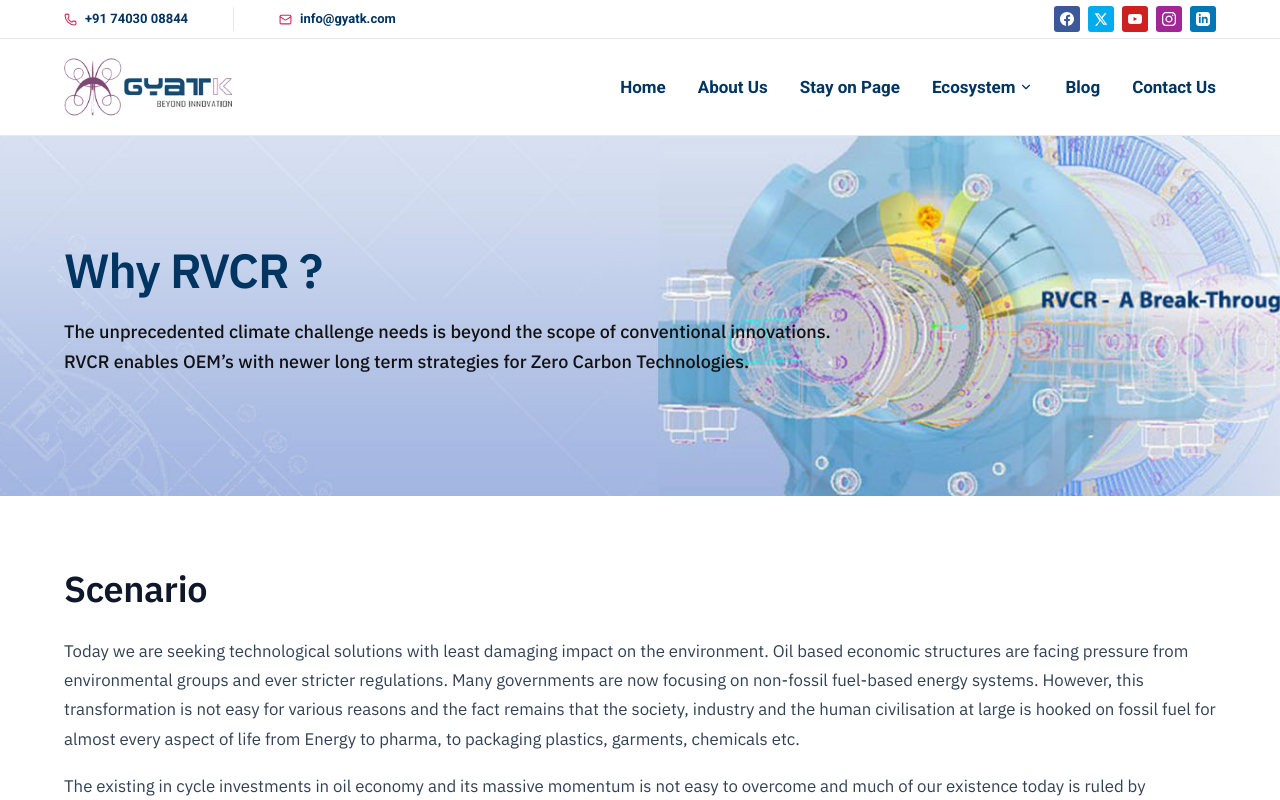
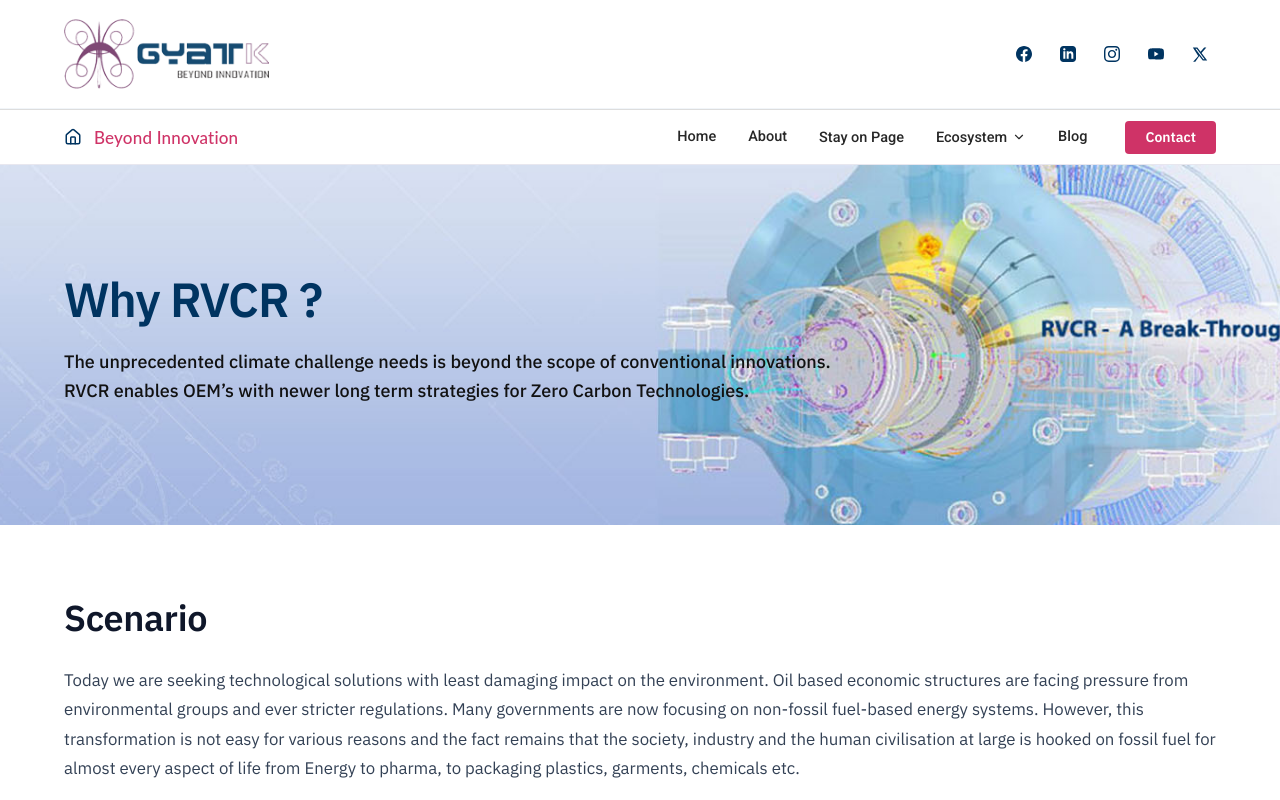
Before and after one commit to simranjeet4/Gyatk-Latest, a React (Vite) app in the folder client/: page /why-rvcr in a window 1280 px wide. Shown: the top 800 px of the page. Built offline with nearby package versions, Linux system fonts and the light colour scheme.

Commit message:
Update GYATK header structure and styling to match KGYAT 2-row layout

```diff
--- a/client/src/components/common/Header.css
+++ b/client/src/components/common/Header.css
@@ -1,157 +1,289 @@
 /* ==========================================================================
-   GYATK MAIN HEADER (1:1 ORIGINAL MATCH TO media_1788610321098.png)
+   GYATK HEADER (KGYAT EXACT STRUCTURE & STYLING)
    ========================================================================== */
 
-.gyatk-header-wrapper {
-  position: sticky;
-  top: 0;
-  left: 0;
+.gyatk-kgyat-header {
+  position: relative;
   width: 100%;
   z-index: 999;
   background-color: #ffffff;
 }
 
-.gyatk-nav-container {
+/* --------------------------------------------------------------------------
+   Row 1: Header Top (Logo on Left, Social Icons on Right)
+   -------------------------------------------------------------------------- */
+.gyatk-header-top-row {
   background-color: #ffffff;
-  padding: 15px 0;
-  border-bottom: 1px solid #E8E7EF;
-  transition: padding 0.3s ease, box-shadow 0.3s ease;
+  padding: 14px 0;
+  border-bottom: 1px solid #f1f5f9;
 }
 
-.gyatk-nav-sticky {
-  box-shadow: 0 4px 20px rgba(0, 0, 0, 0.08);
-  padding: 10px 0;
-}
-
-.gyatk-nav-inner {
+.gyatk-header-top-inner {
   display: flex;
   align-items: center;
   justify-content: space-between;
 }
 
-/* Logo */
-.gyatk-logo-wrap {
+.gyatk-brand-logo-link {
   display: flex;
   align-items: center;
+  text-decoration: none;
 }
 
-.gyatk-header-logo {
-  max-width: 168px;
+.gyatk-brand-logo-img {
+  max-width: 205px;
   height: auto;
   object-fit: contain;
   display: block;
 }
 
-/* Desktop Navigation */
+.gyatk-header-socials {
+  display: flex;
+  align-items: center;
+  gap: 12px;
+}
+
+.gyatk-social-icon-btn {
+  display: inline-flex;
+  align-items: center;
+  justify-content: center;
+  width: 32px;
+  height: 32px;
+  border-radius: 50%;
+  color: #003461;
+  background-color: transparent;
+  transition: all 0.25s ease;
+  text-decoration: none;
+}
+
+.gyatk-social-icon-btn:hover {
+  color: #CF3367;
+  background-color: rgba(207, 51, 103, 0.08);
+  transform: translateY(-2px);
+}
+
+/* --------------------------------------------------------------------------
+   Row 2: Navbar (Home Icon + Tagline Left, Nav Links + Contact Right)
+   -------------------------------------------------------------------------- */
+.gyatk-navbar-row {
+  background-color: #ffffff;
+  border-top: 1px solid #DDDDDD;
+  border-bottom: 1px solid #E8E7EF;
+  transition: all 0.25s ease;
+}
+
+.gyatk-navbar-sticky {
+  position: sticky;
+  top: 0;
+  left: 0;
+  width: 100%;
+  z-index: 1000;
+  box-shadow: 0 4px 20px rgba(0, 0, 0, 0.08);
+  border-top-color: transparent;
+}
+
+.gyatk-navbar-inner {
+  display: flex;
+  align-items: center;
+  justify-content: space-between;
+  min-height: 54px;
+}
+
+/* Left: Home Icon + Subtitle */
+.gyatk-navbar-left {
+  display: flex;
+  align-items: center;
+  gap: 12px;
+}
+
+.gyatk-nav-home-icon {
+  display: inline-flex;
+  align-items: center;
+  justify-content: center;
+  color: #003461;
+  text-decoration: none;
+  transition: color 0.2s ease, transform 0.2s ease;
+}
+
+.gyatk-nav-home-icon:hover {
+  color: #CF3367;
+  transform: scale(1.1);
+}
+
+.gyatk-navbar-tagline {
+  font-family: 'Lato', 'Roboto', sans-serif;
+  font-size: 17px;
+  font-weight: 500;
+  color: #CF3367 !important;
+  letter-spacing: 0.2px;
+  line-height: 1;
+}
+
+/* Right: Desktop Navigation */
 .gyatk-desktop-nav {
   display: flex;
   align-items: center;
 }
 
-.gyatk-menu-list {
+.gyatk-nav-menu {
   display: flex;
   align-items: center;
-  gap: 32px;
+  list-style: none;
   margin: 0;
   padding: 0;
+  gap: 4px;
+}
+
+.gyatk-nav-item {
+  position: relative;
   list-style: none;
 }
 
-.gyatk-menu-item {
-  position: relative;
-  display: flex;
-  align-items: center;
-  justify-content: center;
-}
-
-.gyatk-menu-link {
-  font-family: 'Roboto', sans-serif;
-  font-size: 17px;
-  font-weight: 600;
-  color: #003461;
-  padding: 8px 0;
+.gyatk-nav-link {
   display: inline-flex;
   align-items: center;
+  padding: 10px 14px;
+  font-family: 'Roboto', sans-serif;
+  font-size: 14.5px;
+  font-weight: 500;
+  color: #272727;
+  text-decoration: none;
+  transition: color 0.2s ease;
   background: none;
   border: none;
   cursor: pointer;
-  transition: color 0.2s ease;
-  text-decoration: none;
+  white-space: nowrap;
 }
 
-.gyatk-menu-link:hover {
-  color: #96337B;
+.gyatk-nav-link:hover,
+.gyatk-nav-link.active,
+.gyatk-nav-item.active-item > .gyatk-nav-link {
+  color: #CF3367;
 }
 
-/* Active Page Indicator Dot (Matching media_1788610321098.png) */
-.gyatk-menu-item.active-item::after {
-  content: "";
-  position: absolute;
-  bottom: -4px;
-  left: 50%;
-  transform: translateX(-50%);
-  width: 6px;
-  height: 6px;
-  border-radius: 50%;
-  background-color: #96337B;
+/* Dropdown Toggle Caret */
+.dropdown-toggle-btn {
+  display: inline-flex;
+  align-items: center;
+  gap: 5px;
 }
 
-/* Dropdown Submenu */
-.gyatk-submenu {
+.dropdown-caret-icon {
+  transition: transform 0.2s ease;
+  color: inherit;
+}
+
+.dropdown-toggle-btn.open .dropdown-caret-icon {
+  transform: rotate(180deg);
+}
+
+/* Dropdown Menus (Exact KGYAT Menu Style) */
+.gyatk-dropdown-menu {
   position: absolute;
   top: 100%;
   left: 0;
-  width: 235px;
+  width: 220px;
   background-color: #ffffff;
-  padding: 23px 0 30px 20px;
-  box-shadow: 0 10px 30px rgba(0, 0, 0, 0.12);
-  border-radius: 4px;
+  border-radius: 6px;
+  box-shadow: 0 10px 25px rgba(0, 0, 0, 0.15);
+  padding: 8px 0;
+  margin: 0;
+  list-style: none;
   opacity: 0;
   visibility: hidden;
-  transform: translateY(12px);
-  transition: all 0.25s ease;
-  z-index: 1000;
-  display: flex;
-  flex-direction: column;
-  gap: 10px;
-  list-style: none;
-  margin: 0;
+  transform: translateY(10px);
+  transition: all 0.2s ease-in-out;
+  z-index: 1001;
+  border: 1px solid #f1f5f9;
 }
 
-.gyatk-submenu.show {
+.gyatk-dropdown-menu.show {
   opacity: 1;
   visibility: visible;
   transform: translateY(0);
 }
 
-.gyatk-submenu-item {
+.gyatk-dropdown-item {
   list-style: none;
+  margin: 0;
 }
 
-.gyatk-submenu-link {
-  display: block;
+.gyatk-dropdown-link {
+  display: flex !important;
+  align-items: center;
+  justify-content: space-between;
+  padding: 8px 16px !important;
+  color: #272727 !important;
   font-family: 'Roboto', sans-serif;
-  font-size: 15px;
-  font-weight: 500;
-  color: #003461;
-  padding: 4px 0;
+  font-size: 14px !important;
+  font-weight: 500 !important;
+  text-decoration: none;
   transition: all 0.2s ease;
-  text-decoration: none;
+  background-color: transparent;
 }
 
-.gyatk-submenu-link:hover {
-  color: #96337B;
-  padding-left: 6px;
+.gyatk-dropdown-link:hover {
+  background-color: #f7f7f9 !important;
+  color: #CF3367 !important;
+  padding-left: 20px !important;
 }
 
-/* Mobile Toggle & Drawer */
+.gyatk-dropdown-link .ext-icon {
+  color: #94a3b8;
+  transition: color 0.2s ease;
+}
+
+.gyatk-dropdown-link:hover .ext-icon {
+  color: #CF3367;
+}
+
+.ecosystem-menu {
+  width: 230px;
+}
+
+/* Contact Button (KGYAT Signature Button) */
+.contact-item {
+  margin-left: 10px !important;
+  display: flex !important;
+  align-items: center !important;
+}
+
+.kgyat-header-contact-btn {
+  background-color: #CF3367 !important;
+  color: #ffffff !important;
+  padding: 8px 20px !important;
+  border-radius: 4px !important;
+  font-weight: 600 !important;
+  font-size: 14px !important;
+  margin-left: 10px !important;
+  transition: all 0.25s ease-in-out !important;
+  text-decoration: none !important;
+  display: inline-block !important;
+  line-height: 1.2 !important;
+  border: none;
+  cursor: pointer;
+  white-space: nowrap;
+}
+
+.kgyat-header-contact-btn:hover {
+  background-color: #A82450 !important;
+  color: #ffffff !important;
+  box-shadow: 0 4px 14px rgba(207, 51, 103, 0.35) !important;
+  transform: translateY(-1px) !important;
+}
+
+/* --------------------------------------------------------------------------
+   Mobile Navigation & Drawer
+   -------------------------------------------------------------------------- */
 .gyatk-mobile-toggle {
   display: none;
   color: #003461;
-  padding: 4px;
+  padding: 6px;
   background: none;
   border: none;
   cursor: pointer;
+  align-items: center;
+  justify-content: center;
 }
 
 .gyatk-mobile-drawer {
@@ -162,120 +294,122 @@
   .gyatk-desktop-nav {
     display: none;
   }
+
   .gyatk-mobile-toggle {
-    display: block;
+    display: inline-flex;
   }
 
+  .gyatk-navbar-tagline {
+    font-size: 15px;
+  }
+
+  /* Mobile Slide-Out Drawer */
   .gyatk-mobile-drawer {
-    display: block;
+    display: flex;
+    flex-direction: column;
     position: fixed;
     top: 0;
     right: -100%;
-    width: 280px;
+    width: 300px;
     height: 100vh;
-    background: #ffffff;
+    background-color: #ffffff;
     box-shadow: -5px 0 25px rgba(0, 0, 0, 0.15);
-    transition: right 0.3s ease;
-    z-index: 1000;
+    z-index: 10000;
+    transition: right 0.3s cubic-bezier(0.16, 1, 0.3, 1);
     overflow-y: auto;
-    padding: 2rem 1.5rem;
   }
 
   .gyatk-mobile-drawer.open {
     right: 0;
   }
 
-  .gyatk-mobile-list {
+  .gyatk-mobile-drawer-header {
     display: flex;
-    flex-direction: column;
-    gap: 1rem;
+    justify-content: space-between;
+    align-items: center;
+    padding: 20px 24px;
+    border-bottom: 1px solid #f1f5f9;
+  }
+
+  .gyatk-mobile-logo {
+    max-width: 140px;
+    height: auto;
+  }
+
+  .gyatk-mobile-close {
+    background: none;
+    border: none;
+    color: #003461;
+    cursor: pointer;
+    padding: 4px;
+    display: flex;
+    align-items: center;
+    justify-content: center;
+  }
+
+  .gyatk-mobile-drawer-body {
+    padding: 24px;
+  }
+
+  .gyatk-mobile-menu {
     list-style: none;
     padding: 0;
     margin: 0;
+    display: flex;
+    flex-direction: column;
+    gap: 16px;
   }
 
   .gyatk-mobile-link {
+    font-family: 'Roboto', sans-serif;
     font-size: 16px;
-    font-weight: 700;
+    font-weight: 500;
     color: #003461;
     text-decoration: none;
+    display: block;
+    transition: color 0.2s ease;
+  }
+
+  .gyatk-mobile-link:hover {
+    color: #CF3367;
+  }
+
+  .gyatk-mobile-group {
+    border-top: 1px solid #f1f5f9;
+    padding-top: 12px;
   }
 
   .gyatk-mobile-group-title {
-    font-size: 15px;
+    font-family: 'Roboto', sans-serif;
+    font-size: 12px;
     font-weight: 700;
-    color: #96337B;
+    text-transform: uppercase;
+    letter-spacing: 1px;
+    color: #94a3b8;
     display: block;
-    margin-bottom: 0.5rem;
+    margin-bottom: 8px;
   }
 
   .gyatk-mobile-sublist {
-    padding-left: 1rem;
+    list-style: none;
+    padding-left: 12px;
+    margin: 0;
     display: flex;
     flex-direction: column;
-    gap: 0.5rem;
-    list-style: none;
-    margin: 0;
+    gap: 10px;
   }
 
   .gyatk-mobile-sublink {
+    font-family: 'Roboto', sans-serif;
     font-size: 14px;
-    color: #555555;
+    color: #334155;
     text-decoration: none;
-  }
-}
-
-
-/* Ecosystem Submenu & Dropdown Enhancements */
-.dropdown-btn.with-caret {
-  display: inline-flex;
-  align-items: center;
-  gap: 4px;
-}
-
-.dropdown-caret-icon {
-  transition: transform 0.2s ease;
-  color: #003461;
-}
-
-.dropdown-btn.with-caret:hover .dropdown-caret-icon,
-.dropdown-btn.with-caret.open .dropdown-caret-icon {
-  color: #96337B;
-}
-
-.dropdown-btn.with-caret.open .dropdown-caret-icon {
-  transform: rotate(180deg);
-}
-
-.ecosystem-submenu {
-  min-width: 230px;
-  width: auto;
-  padding: 16px 14px 18px 14px;
-  gap: 6px;
-}
-
-.ecosystem-sublink {
-  display: flex !important;
-  align-items: center;
-  justify-content: space-between;
-  padding: 8px 12px !important;
-  border-radius: 6px;
-  transition: background-color 0.2s ease, color 0.2s ease, padding-left 0.2s ease;
-}
-
-.ecosystem-sublink:hover {
-  background-color: #f8fafc;
-  color: #96337B;
-  padding-left: 14px !important;
-}
-
-.ecosystem-sublink .ext-icon {
-  color: #94a3b8;
+    display: block;
     transition: color 0.2s ease;
   }
 
-.ecosystem-sublink:hover .ext-icon {
-  color: #96337B;
+  .gyatk-mobile-sublink:hover {
+    color: #CF3367;
   }
 
   .ext-mobile-sublink {
@@ -283,3 +417,26 @@
     align-items: center;
     justify-content: space-between;
   }
+
+  .gyatk-mobile-contact-wrap {
+    margin-top: 12px;
+    padding-top: 12px;
+    border-top: 1px solid #f1f5f9;
+  }
+
+  .mobile-contact-btn {
+    width: 100%;
+    text-align: center;
+    margin-left: 0 !important;
+    padding: 10px 20px !important;
+  }
+}
+
+@media (max-width: 600px) {
+  .gyatk-brand-logo-img {
+    max-width: 160px;
+  }
+  .gyatk-navbar-tagline {
+    font-size: 14px;
+  }
+}
--- a/client/src/components/common/Header.jsx
+++ b/client/src/components/common/Header.jsx
@@ -1,7 +1,7 @@
 import React, { useState, useEffect } from 'react';
 import { Link, useLocation } from 'react-router-dom';
-import { Menu, X, ChevronDown, ExternalLink } from 'lucide-react';
-import TopBar from './TopBar';
+import { Menu, X, ChevronDown, ExternalLink, Home } from 'lucide-react';
+import { FacebookIcon, TwitterIcon, YoutubeIcon, InstagramIcon, LinkedinIcon } from './Icons';
 import './Header.css';
 
 export default function Header() {
@@ -43,55 +43,110 @@ export default function Header() {
     { label: "Patents", href: "/patents", isExternal: false }
   ];
 
+  const socialLinks = [
+    {
+      name: "Facebook",
+      href: "https://www.facebook.com/gyatk.technologies",
+      icon: <FacebookIcon size={16} />
+    },
+    {
+      name: "LinkedIn",
+      href: "https://uk.linkedin.com/company/gyatk",
+      icon: <LinkedinIcon size={16} />
+    },
+    {
+      name: "Instagram",
+      href: "https://www.instagram.com/gyatk.technologies/",
+      icon: <InstagramIcon size={16} />
+    },
+    {
+      name: "YouTube",
+      href: "https://www.youtube.com/@gyatk4479",
+      icon: <YoutubeIcon size={16} />
+    },
+    {
+      name: "Twitter",
+      href: "https://twitter.com/gyatktech",
+      icon: <TwitterIcon size={16} />
+    }
+  ];
+
   return (
-    <header className="gyatk-header-wrapper">
-      <TopBar />
-
-      <div className={`gyatk-nav-container ${isScrolled ? 'gyatk-nav-sticky' : ''}`}>
-        <div className="container gyatk-nav-inner">
-          {/* Logo */}
-          <Link to="/" className="gyatk-logo-wrap">
+    <header className="gyatk-kgyat-header">
+      {/* Row 1: Top Bar with Logo (Left) and Social Icons (Right) - Same as KGYAT */}
+      <div className="gyatk-header-top-row">
+        <div className="container gyatk-header-top-inner">
+          <Link to="/" className="gyatk-brand-logo-link" aria-label="GYATK Home">
             <img
               src="/images/logoA.png"
               alt="GYATK"
-              className="gyatk-header-logo"
+              className="gyatk-brand-logo-img"
             />
           </Link>
 
-          {/* Desktop Navigation */}
+          <div className="gyatk-header-socials">
+            {socialLinks.map((item) => (
+              <a
+                key={item.name}
+                href={item.href}
+                target="_blank"
+                rel="noopener noreferrer"
+                className="gyatk-social-icon-btn"
+                aria-label={item.name}
+              >
+                {item.icon}
+              </a>
+            ))}
+          </div>
+        </div>
+      </div>
+
+      {/* Row 2: Sticky Navigation Bar with Home Icon + Tagline (Left) and Menu (Right) */}
+      <div className={`gyatk-navbar-row ${isScrolled ? 'gyatk-navbar-sticky' : ''}`}>
+        <div className="container gyatk-navbar-inner">
+          {/* Left: Home Icon + Subtitle */}
+          <div className="gyatk-navbar-left">
+            <Link to="/" className="gyatk-nav-home-icon" aria-label="Home">
+              <Home size={18} />
+            </Link>
+            <span className="gyatk-navbar-tagline">Beyond Innovation</span>
+          </div>
+
+          {/* Right: Desktop Menu */}
           <nav className="gyatk-desktop-nav">
-            <ul className="gyatk-menu-list">
-              <li className={`gyatk-menu-item ${location.pathname === '/' ? 'active-item' : ''}`}>
-                <Link to="/" className={`gyatk-menu-link ${location.pathname === '/' ? 'active' : ''}`}>
+            <ul className="gyatk-nav-menu">
+              <li className={`gyatk-nav-item ${location.pathname === '/' ? 'active-item' : ''}`}>
+                <Link to="/" className={`gyatk-nav-link ${location.pathname === '/' ? 'active' : ''}`}>
                   Home
                 </Link>
               </li>
 
-              <li className={`gyatk-menu-item ${location.pathname.includes('zero-emission') ? 'active-item' : ''}`}>
-                <Link to="/zero-emission-technology" className={`gyatk-menu-link ${location.pathname.includes('zero-emission') ? 'active' : ''}`}>
-                  About Us
+              <li className={`gyatk-nav-item ${location.pathname.includes('zero-emission') ? 'active-item' : ''}`}>
+                <Link to="/zero-emission-technology" className={`gyatk-nav-link ${location.pathname.includes('zero-emission') ? 'active' : ''}`}>
+                  About
                 </Link>
               </li>
 
               {/* Stay on Page Dropdown */}
               <li
-                className="gyatk-menu-item has-dropdown"
+                className="gyatk-nav-item has-dropdown"
                 onMouseEnter={() => setStayDropdownOpen(true)}
                 onMouseLeave={() => setStayDropdownOpen(false)}
               >
                 <button
-                  className="gyatk-menu-link dropdown-btn"
+                  type="button"
+                  className="gyatk-nav-link dropdown-toggle-btn"
                   onClick={() => setStayDropdownOpen(!stayDropdownOpen)}
                 >
-                  Stay on Page
+                  <span>Stay on Page</span>
                 </button>
 
-                <ul className={`gyatk-submenu ${stayDropdownOpen ? 'show' : ''}`}>
+                <ul className={`gyatk-dropdown-menu ${stayDropdownOpen ? 'show' : ''}`}>
                   {stayOnPageLinks.map((item) => (
-                    <li key={item.label} className="gyatk-submenu-item">
+                    <li key={item.label} className="gyatk-dropdown-item">
                       <a
                         href={item.href}
-                        className="gyatk-submenu-link"
+                        className="gyatk-dropdown-link"
                         onClick={() => setStayDropdownOpen(false)}
                       >
                         {item.label}
@@ -101,29 +156,30 @@ export default function Header() {
                 </ul>
               </li>
 
-              {/* Ecosystem Dropdown Tab */}
+              {/* Ecosystem Dropdown Tab with Caret */}
               <li
-                className={`gyatk-menu-item has-dropdown ${location.pathname === '/patents' ? 'active-item' : ''}`}
+                className={`gyatk-nav-item has-dropdown ${location.pathname === '/patents' ? 'active-item' : ''}`}
                 onMouseEnter={() => setEcosystemDropdownOpen(true)}
                 onMouseLeave={() => setEcosystemDropdownOpen(false)}
               >
                 <button
-                  className={`gyatk-menu-link dropdown-btn with-caret ${ecosystemDropdownOpen ? 'open' : ''}`}
+                  type="button"
+                  className={`gyatk-nav-link dropdown-toggle-btn with-caret ${ecosystemDropdownOpen ? 'open' : ''}`}
                   onClick={() => setEcosystemDropdownOpen(!ecosystemDropdownOpen)}
                 >
                   <span>Ecosystem</span>
                   <ChevronDown size={14} className="dropdown-caret-icon" />
                 </button>
 
-                <ul className={`gyatk-submenu ecosystem-submenu ${ecosystemDropdownOpen ? 'show' : ''}`}>
+                <ul className={`gyatk-dropdown-menu ecosystem-menu ${ecosystemDropdownOpen ? 'show' : ''}`}>
                   {ecosystemLinks.map((item) => (
-                    <li key={item.label} className="gyatk-submenu-item">
+                    <li key={item.label} className="gyatk-dropdown-item">
                       {item.isExternal ? (
                         <a
                           href={item.href}
                           target="_blank"
                           rel="noopener noreferrer"
-                          className="gyatk-submenu-link ecosystem-sublink"
+                          className="gyatk-dropdown-link ecosystem-sublink"
                           onClick={() => setEcosystemDropdownOpen(false)}
                         >
                           <span>{item.label}</span>
@@ -132,7 +188,7 @@ export default function Header() {
                       ) : (
                         <Link
                           to={item.href}
-                          className="gyatk-submenu-link ecosystem-sublink"
+                          className="gyatk-dropdown-link ecosystem-sublink"
                           onClick={() => setEcosystemDropdownOpen(false)}
                         >
                           <span>{item.label}</span>
@@ -144,15 +200,16 @@ export default function Header() {
                 </ul>
               </li>
 
-              <li className={`gyatk-menu-item ${location.pathname.startsWith('/blog') ? 'active-item' : ''}`}>
-                <Link to="/blog" className={`gyatk-menu-link ${location.pathname.startsWith('/blog') ? 'active' : ''}`}>
+              <li className={`gyatk-nav-item ${location.pathname.startsWith('/blog') ? 'active-item' : ''}`}>
+                <Link to="/blog" className={`gyatk-nav-link ${location.pathname.startsWith('/blog') ? 'active' : ''}`}>
                   Blog
                 </Link>
               </li>
 
-              <li className={`gyatk-menu-item ${location.pathname === '/contact-us' ? 'active-item' : ''}`}>
-                <Link to="/contact-us" className={`gyatk-menu-link ${location.pathname === '/contact-us' ? 'active' : ''}`}>
-                  Contact Us
+              {/* Contact Button (KGYAT signature pill button) */}
+              <li className="gyatk-nav-item contact-item">
+                <Link to="/contact-us" className="kgyat-header-contact-btn">
+                  Contact
                 </Link>
               </li>
             </ul>
@@ -160,6 +217,7 @@ export default function Header() {
 
           {/* Mobile Hamburger Toggle */}
           <button
+            type="button"
             className="gyatk-mobile-toggle"
             onClick={() => setMobileMenuOpen(!mobileMenuOpen)}
             aria-label="Toggle navigation menu"
@@ -171,14 +229,29 @@ export default function Header() {
 
       {/* Mobile Drawer */}
       <div className={`gyatk-mobile-drawer ${mobileMenuOpen ? 'open' : ''}`}>
-        <div className="gyatk-mobile-drawer-inner">
-          <ul className="gyatk-mobile-list">
+        <div className="gyatk-mobile-drawer-header">
+          <Link to="/" onClick={() => setMobileMenuOpen(false)}>
+            <img src="/images/logoA.png" alt="GYATK" className="gyatk-mobile-logo" />
+          </Link>
+          <button
+            type="button"
+            className="gyatk-mobile-close"
+            onClick={() => setMobileMenuOpen(false)}
+            aria-label="Close menu"
+          >
+            <X size={24} />
+          </button>
+        </div>
+
+        <div className="gyatk-mobile-drawer-body">
+          <ul className="gyatk-mobile-menu">
             <li>
               <Link to="/" className="gyatk-mobile-link" onClick={() => setMobileMenuOpen(false)}>Home</Link>
             </li>
             <li>
-              <Link to="/zero-emission-technology" className="gyatk-mobile-link" onClick={() => setMobileMenuOpen(false)}>About Us</Link>
+              <Link to="/zero-emission-technology" className="gyatk-mobile-link" onClick={() => setMobileMenuOpen(false)}>About</Link>
             </li>
+
             <li className="gyatk-mobile-group">
               <span className="gyatk-mobile-group-title">Stay on Page</span>
               <ul className="gyatk-mobile-sublist">
@@ -191,6 +264,7 @@ export default function Header() {
                 ))}
               </ul>
             </li>
+
             <li className="gyatk-mobile-group">
               <span className="gyatk-mobile-group-title">Ecosystem</span>
               <ul className="gyatk-mobile-sublist">
@@ -221,11 +295,14 @@ export default function Header() {
                 ))}
               </ul>
             </li>
+
             <li>
               <Link to="/blog" className="gyatk-mobile-link" onClick={() => setMobileMenuOpen(false)}>Blog</Link>
             </li>
-            <li>
-              <Link to="/contact-us" className="gyatk-mobile-link" onClick={() => setMobileMenuOpen(false)}>Contact Us</Link>
+            <li className="gyatk-mobile-contact-wrap">
+              <Link to="/contact-us" className="kgyat-header-contact-btn mobile-contact-btn" onClick={() => setMobileMenuOpen(false)}>
+                Contact
+              </Link>
             </li>
           </ul>
         </div>
```
Lines whose indentation alone changed are shown as unchanged.
